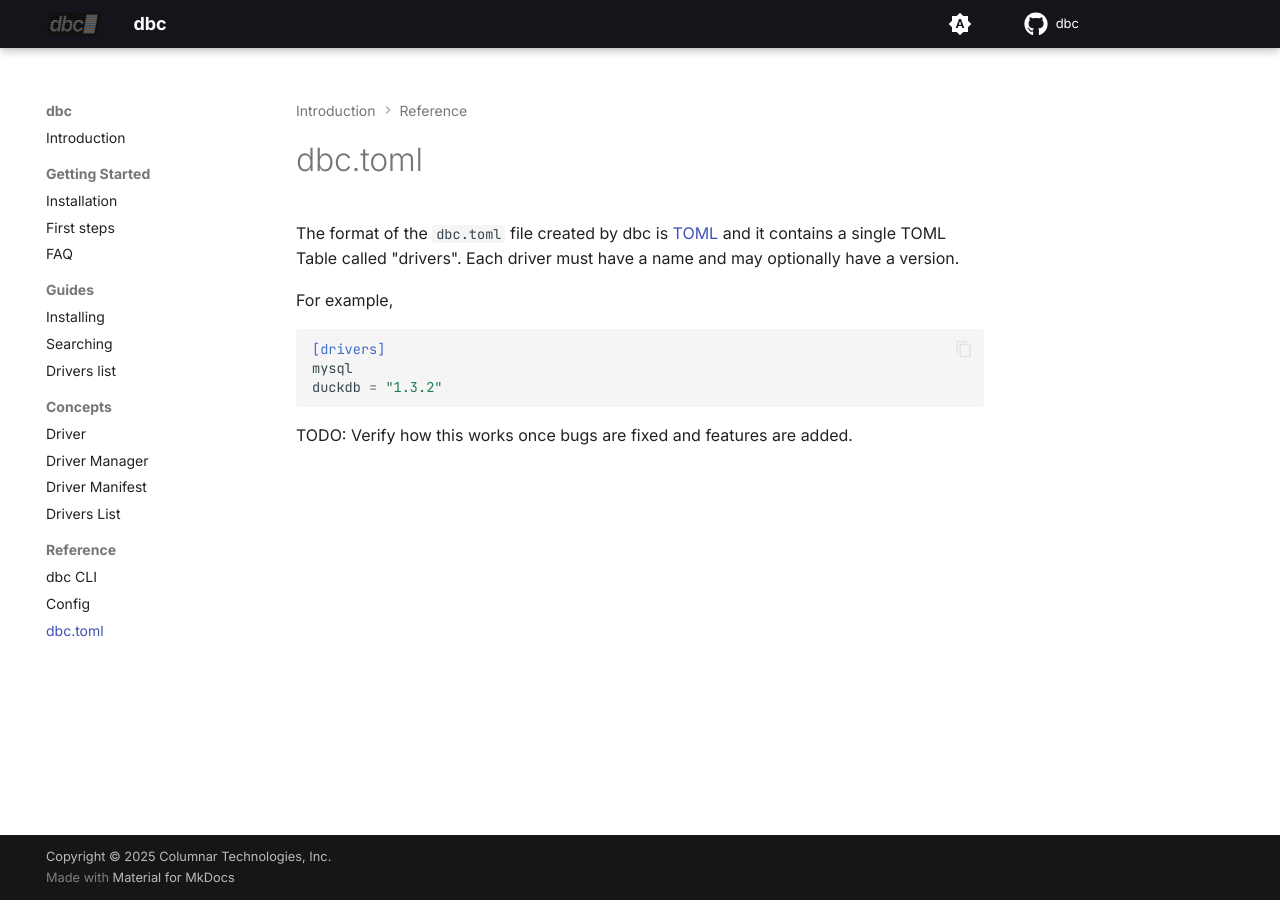
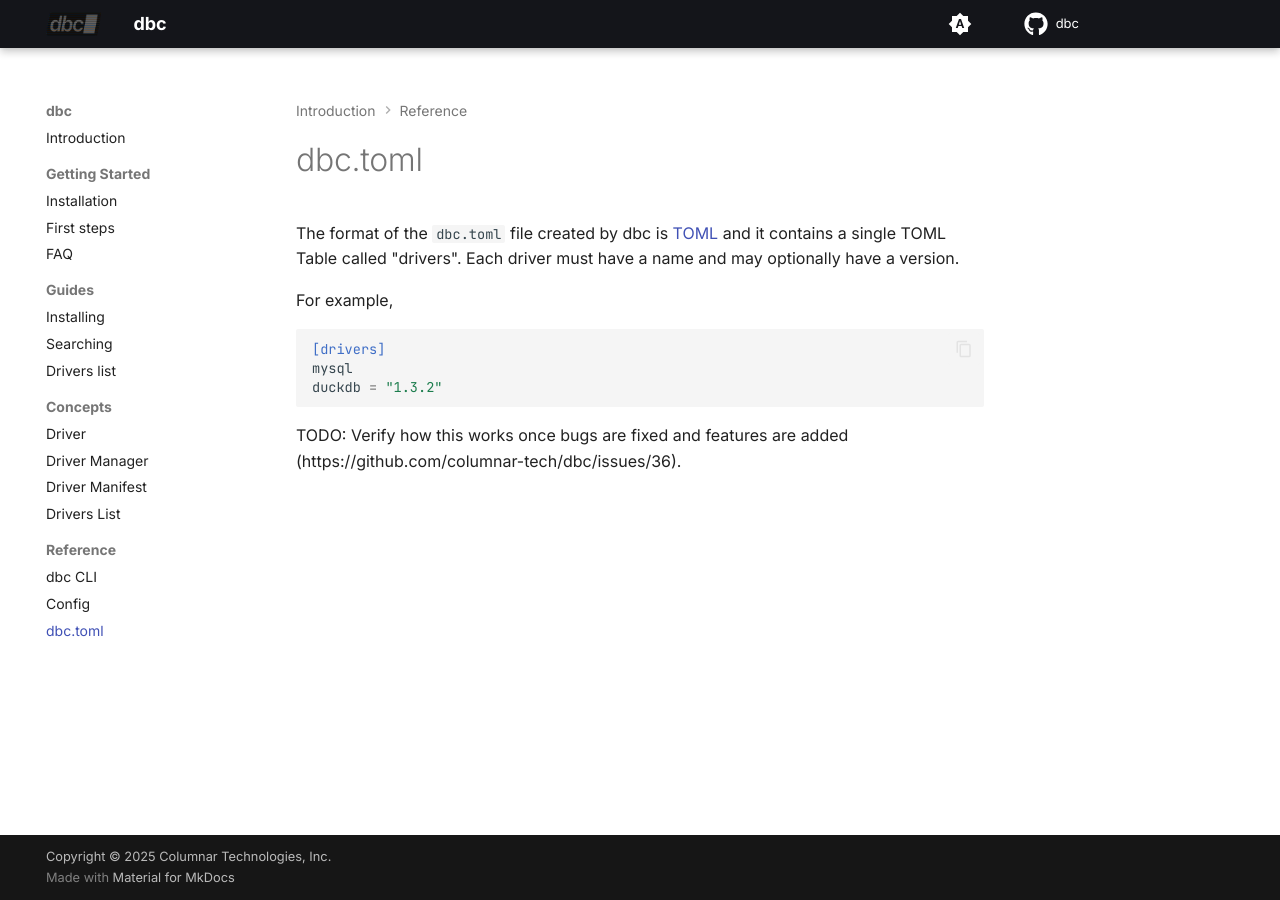
Before and after one commit to columnar-tech/dbc, an MkDocs documentation site: the page built from docs/reference/dbc.toml.md, in a window 1280 px wide. Built offline with MkDocs 1.6.1 and Material for MkDocs 9.7.7, drawn with Linux system fonts in a browser that asks for light colours; plug-ins that fetch from the network failed and are left out; comment, search, counter and statistics services are not loaded; some of the changed lines change nothing that is shown.

Commit message:
Link issue

````diff
--- a/docs/reference/dbc.toml.md
+++ b/docs/reference/dbc.toml.md
@@ -13,4 +13,4 @@
 duckdb = "1.3.2"
 ```
 
-TODO: Verify how this works once bugs are fixed and features are added.
+TODO: Verify how this works once bugs are fixed and features are added (https://github.com/columnar-tech/dbc/issues/36).
````
